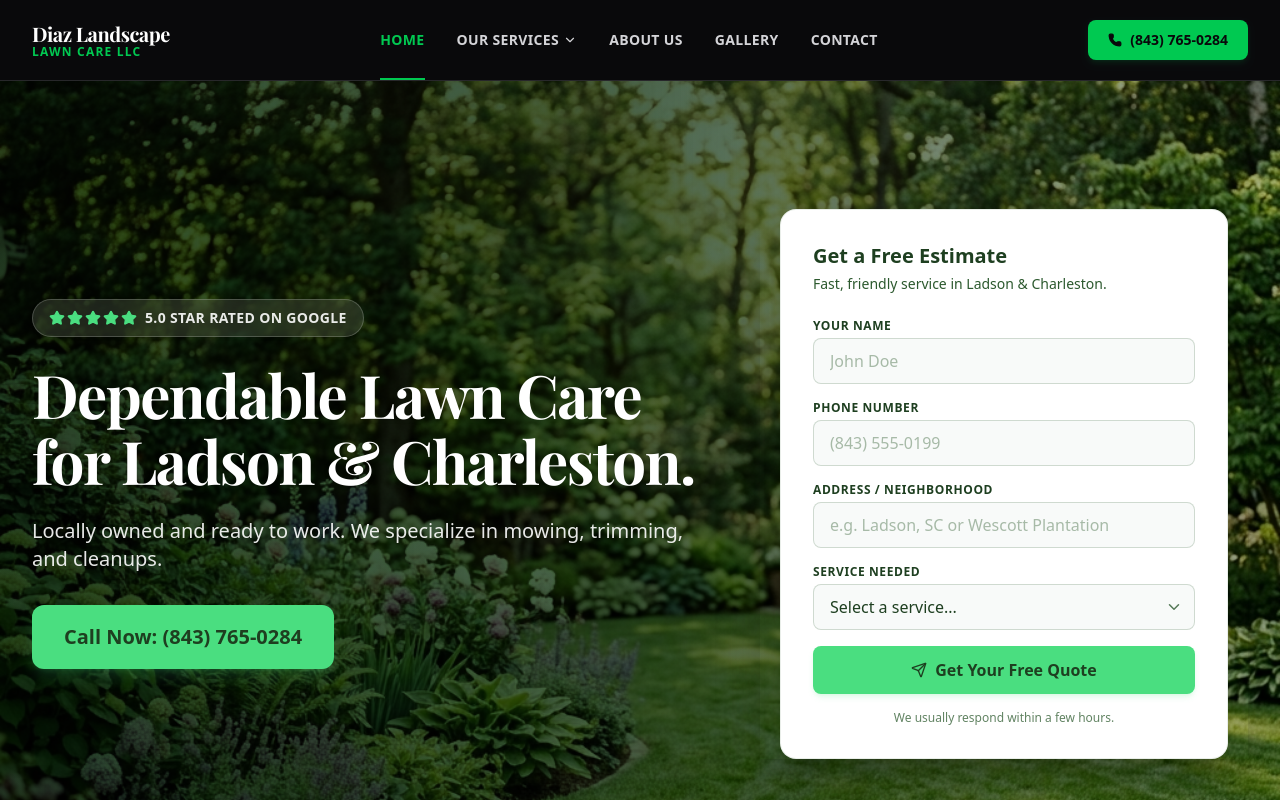
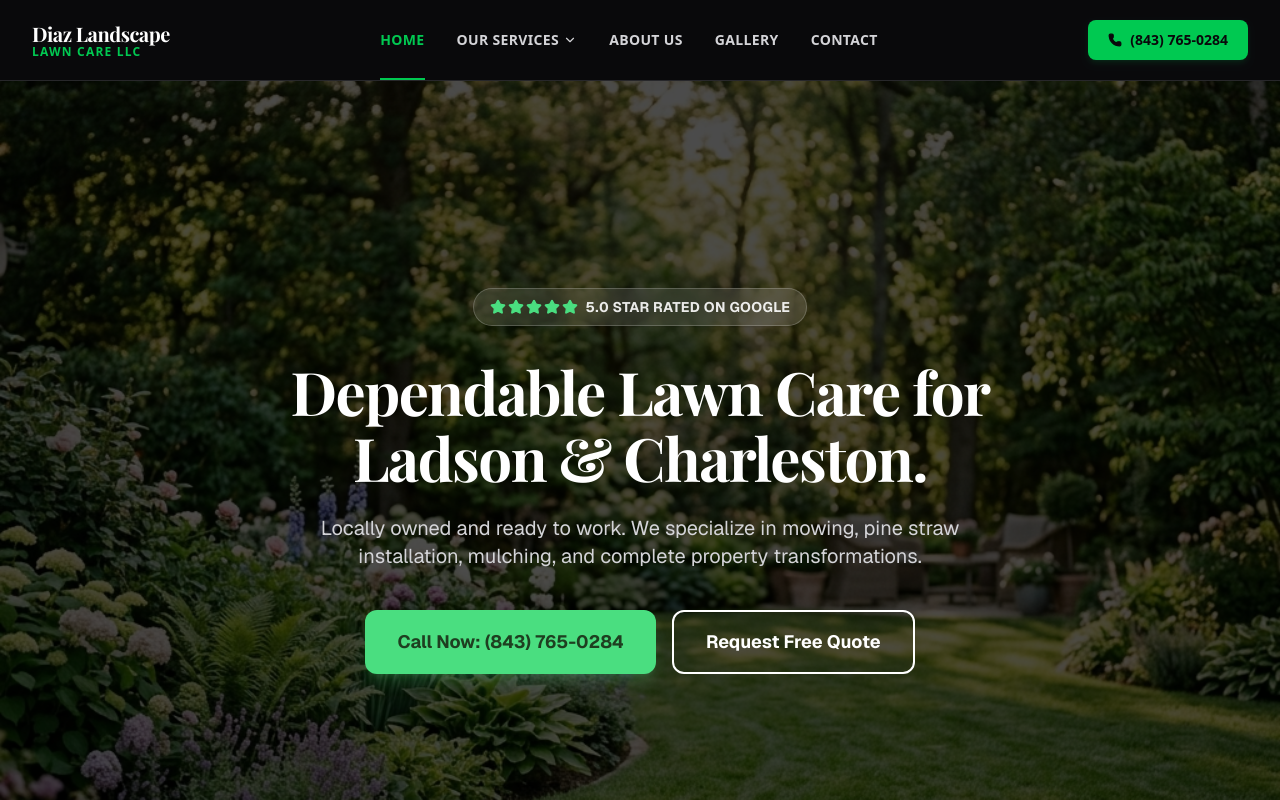
Before and after one commit to beezo032/diaz-landscape, a Next.js app: page / in a window 1280 px wide. Shown: the top 800 px of the page. Built offline with nearby package versions, Linux system fonts and the light colour scheme; a web font is replaced by a local one.

Commit message:
refactor: simplify hero layout to a centered single column and remove duplicate quote form card

```diff
--- a/src/components/Hero.tsx
+++ b/src/components/Hero.tsx
@@ -1,12 +1,11 @@
 "use client";
 
 import Image from "next/image";
-import QuoteForm from "./QuoteForm";
 import { Star } from "lucide-react";
 
 export default function Hero() {
   return (
-    <section className="relative min-h-[90vh] lg:min-h-screen flex items-center justify-center py-20 lg:py-32 overflow-hidden bg-brand-forest">
+    <section className="relative min-h-[90vh] lg:min-h-screen flex items-center justify-center py-24 md:py-32 overflow-hidden bg-brand-forest">
       {/* Background Image */}
       <div className="absolute inset-0 z-0">
         <Image
@@ -16,62 +15,50 @@ export default function Hero() {
           priority
           className="object-cover object-center"
         />
-        {/* Dark Gradient Overlay for 100% Readability */}
-        <div className="absolute inset-0 bg-gradient-to-r from-black/80 via-black/70 to-black/50 lg:from-brand-forest/95 lg:via-brand-forest/80 lg:to-brand-forest/40 z-10 mix-blend-multiply" />
+        {/* Heavy Dark Overlay for 100% Text Readability */}
+        <div className="absolute inset-0 bg-black/70 z-10" />
       </div>
 
-      <div className="relative z-20 w-full max-w-7xl mx-auto px-4 sm:px-6 lg:px-8">
-        <div className="grid grid-cols-1 lg:grid-cols-12 gap-12 lg:gap-8 items-center">
+      <div className="relative z-20 w-full max-w-5xl mx-auto px-4 sm:px-6 lg:px-8 text-center flex flex-col items-center">
 
-          {/* Left Column: Text & CTAs */}
-          <div className="lg:col-span-7 text-white text-center lg:text-left">
         {/* Trust Signal Banner */}
-            <div className="inline-flex items-center gap-2 px-4 py-2 rounded-full bg-white/10 backdrop-blur-md border border-white/20 mb-6 shadow-sm">
+        <div className="inline-flex items-center gap-2 px-4 py-2 rounded-full bg-white/10 backdrop-blur-md border border-white/20 mb-8 shadow-sm">
           <div className="flex items-center gap-0.5">
-                {[...Array(5)].map((_, i) => (
+            {[0, 1, 2, 3, 4].map((_, i) => (
               <Star key={i} size={16} className="fill-brand-grass text-brand-grass" />
             ))}
           </div>
-              <span className="text-sm font-bold tracking-wide uppercase text-white/90">
+          <span className="text-sm font-bold tracking-wide uppercase text-white/90 font-sans">
             5.0 Star Rated on Google
           </span>
         </div>
 
         {/* Headline */}
-            <h1 className="text-4xl sm:text-5xl lg:text-6xl font-serif font-bold tracking-tight leading-[1.1] mb-6 drop-shadow-sm">
+        <h1 className="text-4xl sm:text-5xl lg:text-6xl font-serif font-bold tracking-tight leading-[1.1] text-white mb-6 max-w-4xl">
           Dependable Lawn Care for Ladson & Charleston.
         </h1>
 
         {/* Subheadline */}
-            <p className="text-lg sm:text-xl text-white/90 mb-8 max-w-2xl mx-auto lg:mx-0 font-medium">
-              Locally owned and ready to work. We specialize in mowing, trimming, and cleanups.
+        <p className="text-lg sm:text-xl text-zinc-300 mb-10 max-w-2xl font-sans">
+          Locally owned and ready to work. We specialize in mowing, pine straw installation, mulching, and complete property transformations.
         </p>
 
-            {/* Massive Call CTA Button */}
-            <div className="flex flex-col sm:flex-row gap-4 justify-center lg:justify-start items-center">
+        {/* Side-by-side CTA Buttons (stacked on mobile) */}
+        <div className="flex flex-col sm:flex-row gap-4 w-full sm:w-auto items-center justify-center">
           <a
             href="tel:8437650284"
-                className="w-full sm:w-auto inline-flex h-16 items-center justify-center rounded-xl bg-brand-grass px-8 text-xl font-bold text-brand-forest shadow-lg shadow-brand-grass/20 hover:bg-brand-grass-dark hover:scale-[1.02] transition-all focus:outline-none focus:ring-4 focus:ring-brand-grass/30"
+            className="w-full sm:w-auto inline-flex h-16 items-center justify-center rounded-xl bg-brand-grass px-8 text-lg font-bold text-brand-forest shadow-lg shadow-brand-grass/20 hover:bg-brand-grass-dark hover:scale-[1.02] transition-all focus:outline-none focus:ring-4 focus:ring-brand-grass/30 font-sans"
           >
             Call Now: (843) 765-0284
           </a>
           <a
             href="#quote"
-                className="w-full sm:w-auto inline-flex h-16 items-center justify-center rounded-xl bg-white/10 hover:bg-white/20 border border-white/30 px-8 text-lg font-semibold text-white transition-all lg:hidden"
+            className="w-full sm:w-auto inline-flex h-16 items-center justify-center rounded-xl bg-transparent hover:bg-white/10 border-2 border-white px-8 text-lg font-bold text-white transition-all hover:scale-[1.02] font-sans"
           >
-                Request a Quote
+            Request Free Quote
           </a>
         </div>
-          </div>
 
-          {/* Right Column: Lead Capture Form */}
-          <div className="lg:col-span-5 w-full" id="quote-hero">
-            <div className="max-w-md mx-auto lg:max-w-none shadow-2xl">
-              <QuoteForm />
-            </div>
-          </div>
-
-        </div>
       </div>
     </section>
   );
```
Lines whose indentation alone changed are shown as unchanged.
